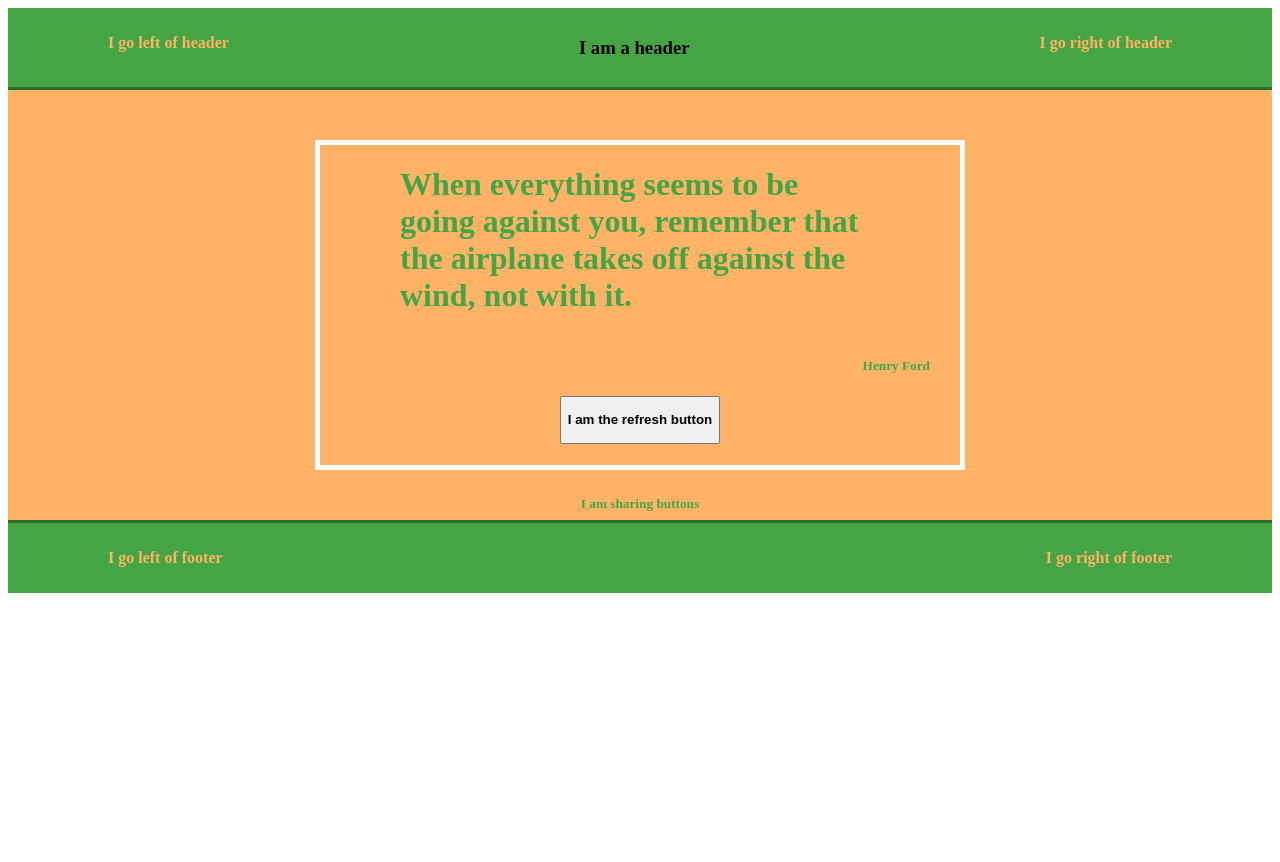
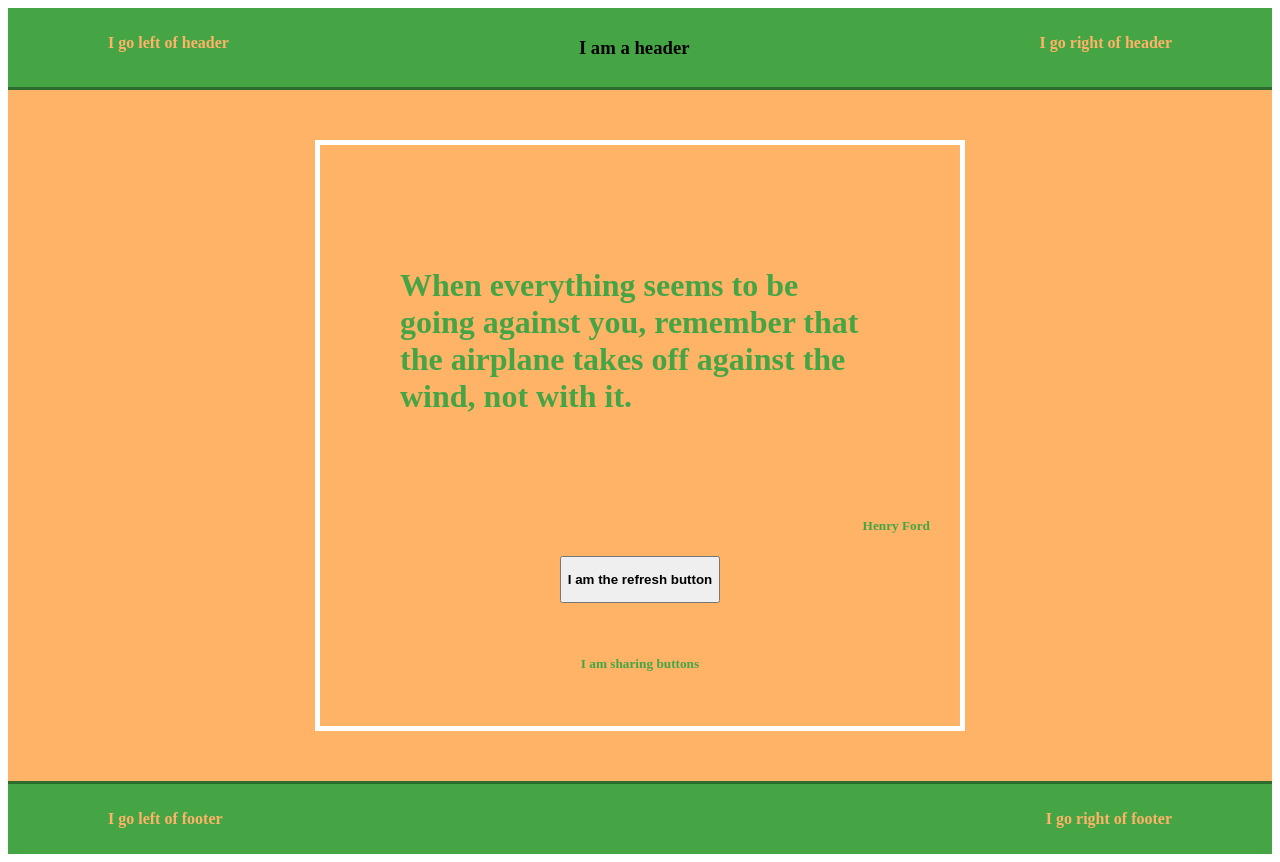
Before and after one commit to double-dash-dino/fluffy-guacamole, a React (Create React App) app in the folder random-quote-app/: page / in a window 1280 px wide. Before the commit the page ends 800 px from the top, so only its background shows below. Built offline with nearby package versions, Linux system fonts and the light colour scheme.

Commit message:
give the wrapper more space at the bottom

```diff
--- a/random-quote-app/src/random-quote-app-stylesheet.css
+++ b/random-quote-app/src/random-quote-app-stylesheet.css
@@ -26,13 +26,14 @@
 .main-page {
   display: flex;
   justify-content: center;
+  height: 100%;
 }
 
 .quote-wrapper {
   display: flex;
   flex-direction: column;
   justify-content: center;
-  height: 20em;
+  height: auto;
   width: 40em;
   margin: 50px 50px 50px 50px;
   border: 5px solid white;
@@ -51,6 +52,7 @@
   display: flex;
   justify-content: flex-end;
   padding-right: 30px;
+  padding-top: 50px;
 }
 .refresh-wrapper {
   display: flex;
```
